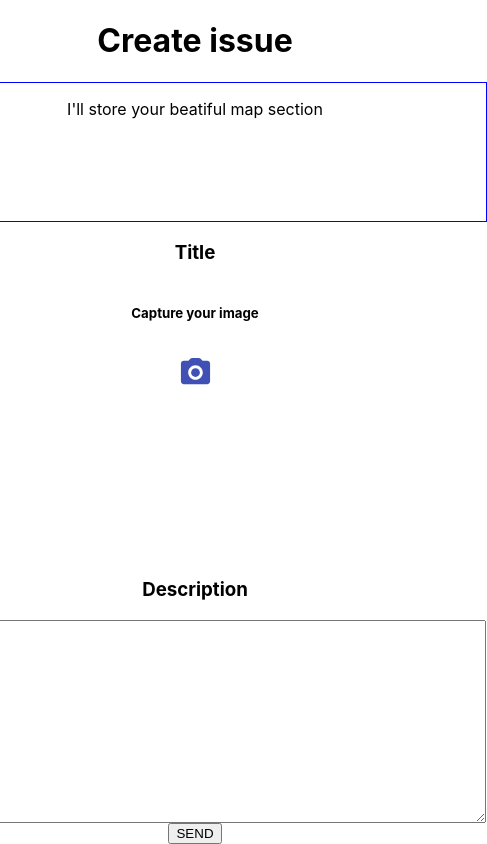
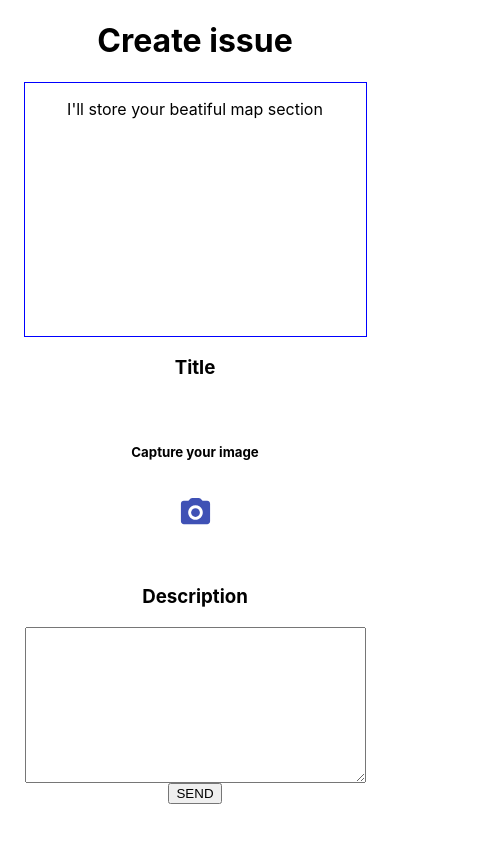
Before and after one commit to tonyindian/FixMyCity, a React (Create React App) app in the folder frontend/: page /createissue in a window 390 px wide. Shown: the whole page, 487 px wide, since content can reach past the window. Built offline with nearby package versions, Linux system fonts and the light colour scheme.

Commit message:
implemented first responsive design for prototype

```diff
--- a/frontend/src/components/Camera/Camera.js
+++ b/frontend/src/components/Camera/Camera.js
@@ -23,7 +23,7 @@ const Camera = () => {
           <h5>Capture your image</h5>
             {source &&
               <Box>
-                <img src={source} alt={"snap"} class="img"></img>
+                <img src={source} alt={"snap"} className="img"></img>
               </Box>}
               <InputBox
                   accept="image/*"
--- a/frontend/src/components/Camera/CameraStyled.js
+++ b/frontend/src/components/Camera/CameraStyled.js
@@ -2,16 +2,24 @@ import styled from "styled-components";
 
 
 export const MainContainer = styled.div`
-    height: 100%;
+    display: flex;
+    flex-direction: column;
+    justify-content: center;
+    align-items: center;
+    height: 20%;
     text-align: center;
+
 `
 
 export const Box = styled.div`
     display: flex;
     justify-content: center;
     border: 1px solid black;
-    max-width: 80%;
-    max-height: 80%;
+    width: 50px;
+    height: 50px;
+
+    /*max-width: 80%;
+    max-height: 80%;*/
     margin: 10px;
 
     .img {
--- a/frontend/src/components/Map/MapStyled.js
+++ b/frontend/src/components/Map/MapStyled.js
@@ -5,6 +5,6 @@ export const MainContainer = styled.div`
     width: 100%;
     display: flex;
     justify-content: center;
-    height: 50%;
+    height: 30%;
 
 `
--- a/frontend/src/index.css
+++ b/frontend/src/index.css
@@ -1,11 +1,12 @@
 body {
-  width: 100%;
-  height: 100vh;
+  /*width: 100%;*/
+  /*height: 100vh;*/
   display: flex;
   flex-direction: column;
   justify-content: center;
   align-items: center;
   margin: 0;
+  padding: 0;
   font-family: -apple-system, BlinkMacSystemFont, 'Segoe UI', 'Roboto', 'Oxygen',
     'Ubuntu', 'Cantarell', 'Fira Sans', 'Droid Sans', 'Helvetica Neue',
     sans-serif;
@@ -21,5 +22,6 @@ code {
 #root {
   display: flex;
   flex-direction: column;
-  height: 100%;
+  height: 100vh;
+  /*width: 100%;*/
 }
--- a/frontend/src/pages/CreateIssue/CreateIssue.js
+++ b/frontend/src/pages/CreateIssue/CreateIssue.js
@@ -1,9 +1,22 @@
-import React from "react"
+import React, {useState} from "react"
 import {MainContainer} from "./CreateIssueStyled"
 import Map from "../../components/Map/Map"
 import Camera from "../../components/Camera/Camera"
 
+
+
 const CreateIssue = () => {
+
+    const [description, setDescription] = useState("");
+
+    const descriptionOnChangeHandler = e => {
+        setDescription(e.target.value);
+    }
+
+    const sendOnClickHandler = e => {
+        console.log("You hit send, congratulations.")
+    }
+
 
     return (
         <MainContainer>
@@ -12,8 +25,8 @@ const CreateIssue = () => {
             <h3>Title</h3>
             <Camera></Camera>
             <h3>Description</h3>
-            <textarea rows="40" cols="70"></textarea>
-            <button>SEND</button>
+            <textarea rows="10" cols="40" onChange={descriptionOnChangeHandler}></textarea>
+            <button onClick={sendOnClickHandler}>SEND</button>
         </MainContainer>
     )
 
```
